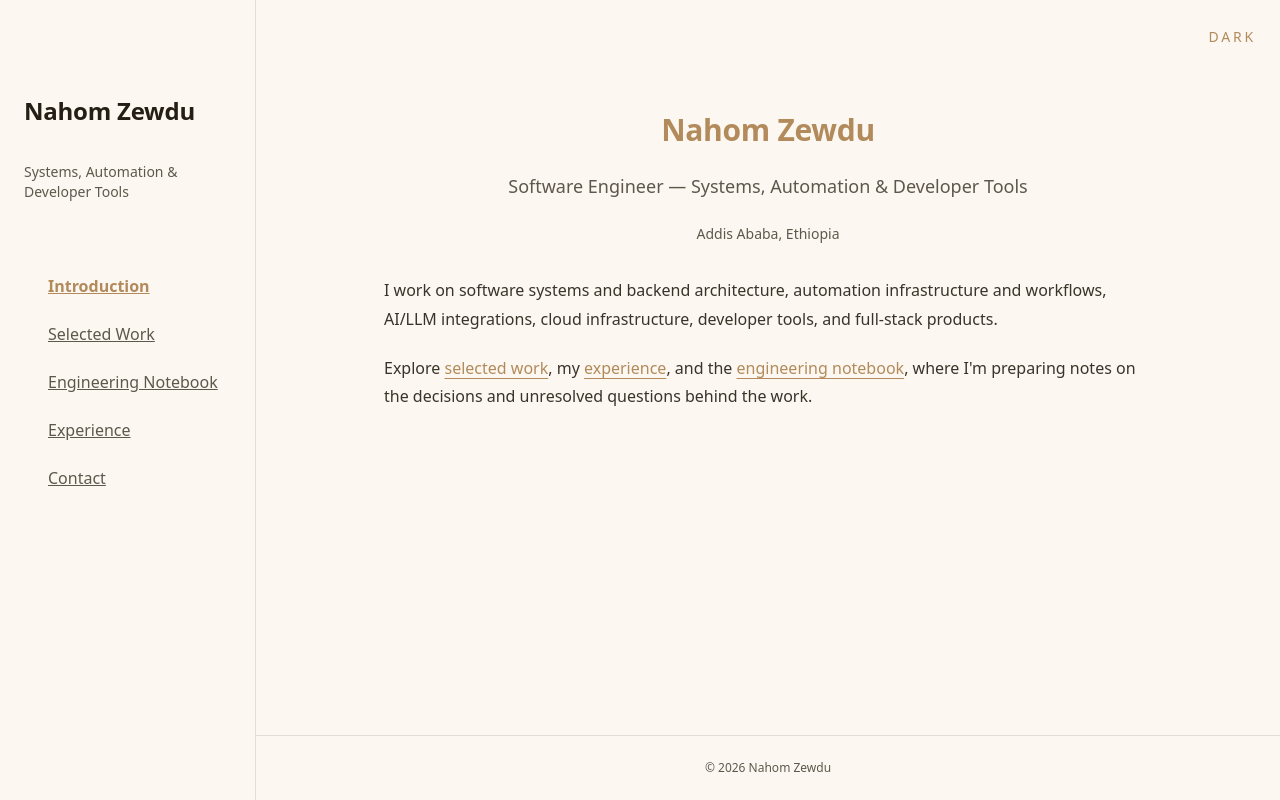
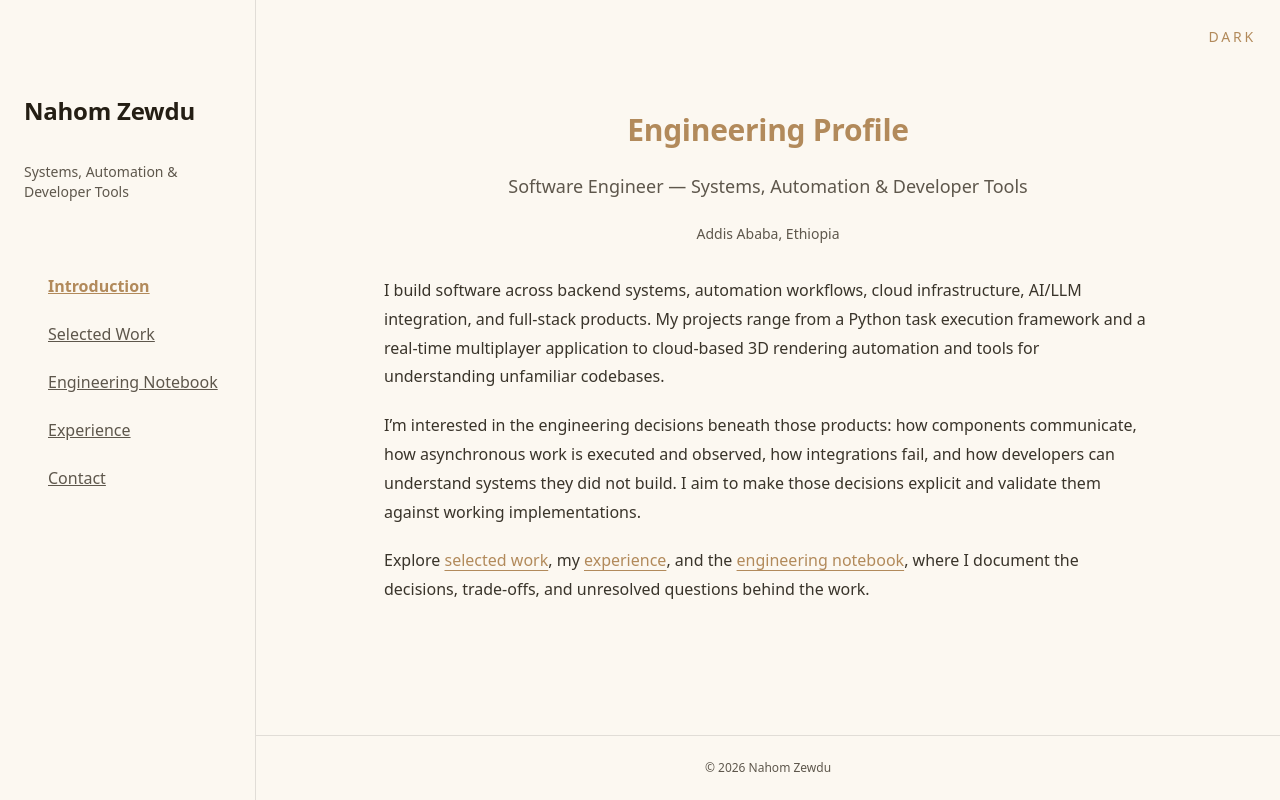
Before and after one commit to nahom-zewdu/my-portfolio, a Next.js app: page /introduction in a window 1280 px wide. Built offline with nearby package versions, Linux system fonts and the light colour scheme.

Commit message:
Refactor AboutSection component to enhance clarity and detail in engineering profile description

```diff
--- a/src/components/AboutSection.tsx
+++ b/src/components/AboutSection.tsx
@@ -12,7 +12,7 @@ export default function AboutSection() {
         transition={{ duration: 0.2 }}
         viewport={{ once: true }}
       >
-        <h2 className="text-3xl font-bold tracking-tight text-accent">Nahom Zewdu</h2>
+        <h2 className="text-3xl font-bold tracking-tight text-accent">Engineering Profile</h2>
         <p className="text-lg text-muted-foreground mt-2">
           Software Engineer — Systems, Automation &amp; Developer Tools
         </p>
@@ -28,7 +28,10 @@ export default function AboutSection() {
       >
         <div className="space-y-5 text-base leading-relaxed text-foreground/90">
           <p>
-            I work on software systems and backend architecture, automation infrastructure and workflows, AI/LLM integrations, cloud infrastructure, developer tools, and full-stack products.
+            I build software across backend systems, automation workflows, cloud infrastructure, AI/LLM integration, and full-stack products. My projects range from a Python task execution framework and a real-time multiplayer application to cloud-based 3D rendering automation and tools for understanding unfamiliar codebases.
+          </p>
+          <p>
+            I’m interested in the engineering decisions beneath those products: how components communicate, how asynchronous work is executed and observed, how integrations fail, and how developers can understand systems they did not build. I aim to make those decisions explicit and validate them against working implementations.
           </p>
           <p>
             Explore{" "}
@@ -43,7 +46,7 @@ export default function AboutSection() {
             <Link href="/engineering-notebook" className="text-accent underline underline-offset-4">
               engineering notebook
             </Link>
-            , where I&apos;m preparing notes on the decisions and unresolved questions behind the work.
+            , where I document the decisions, trade-offs, and unresolved questions behind the work.
           </p>
         </div>
       </motion.div>
```
